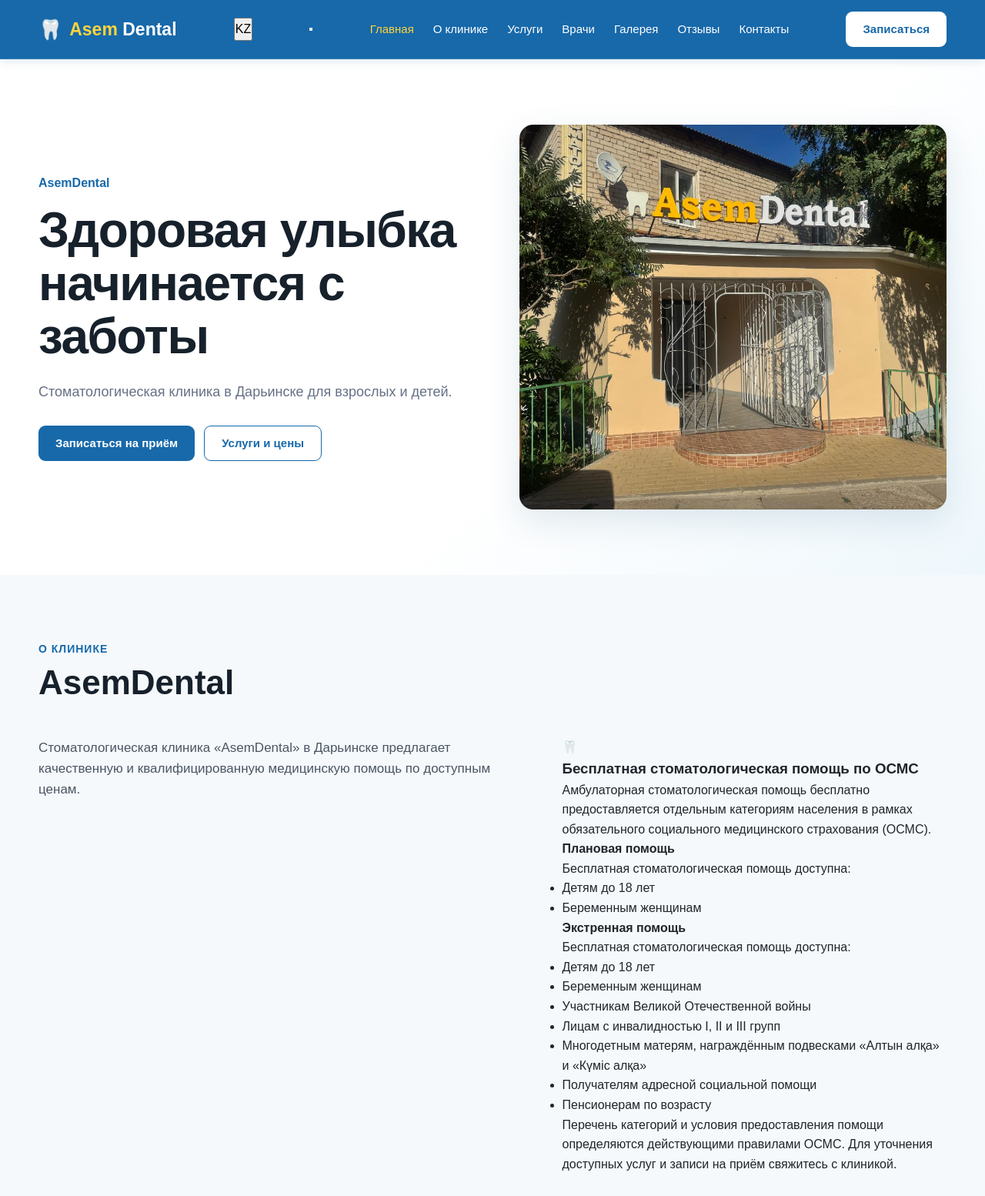
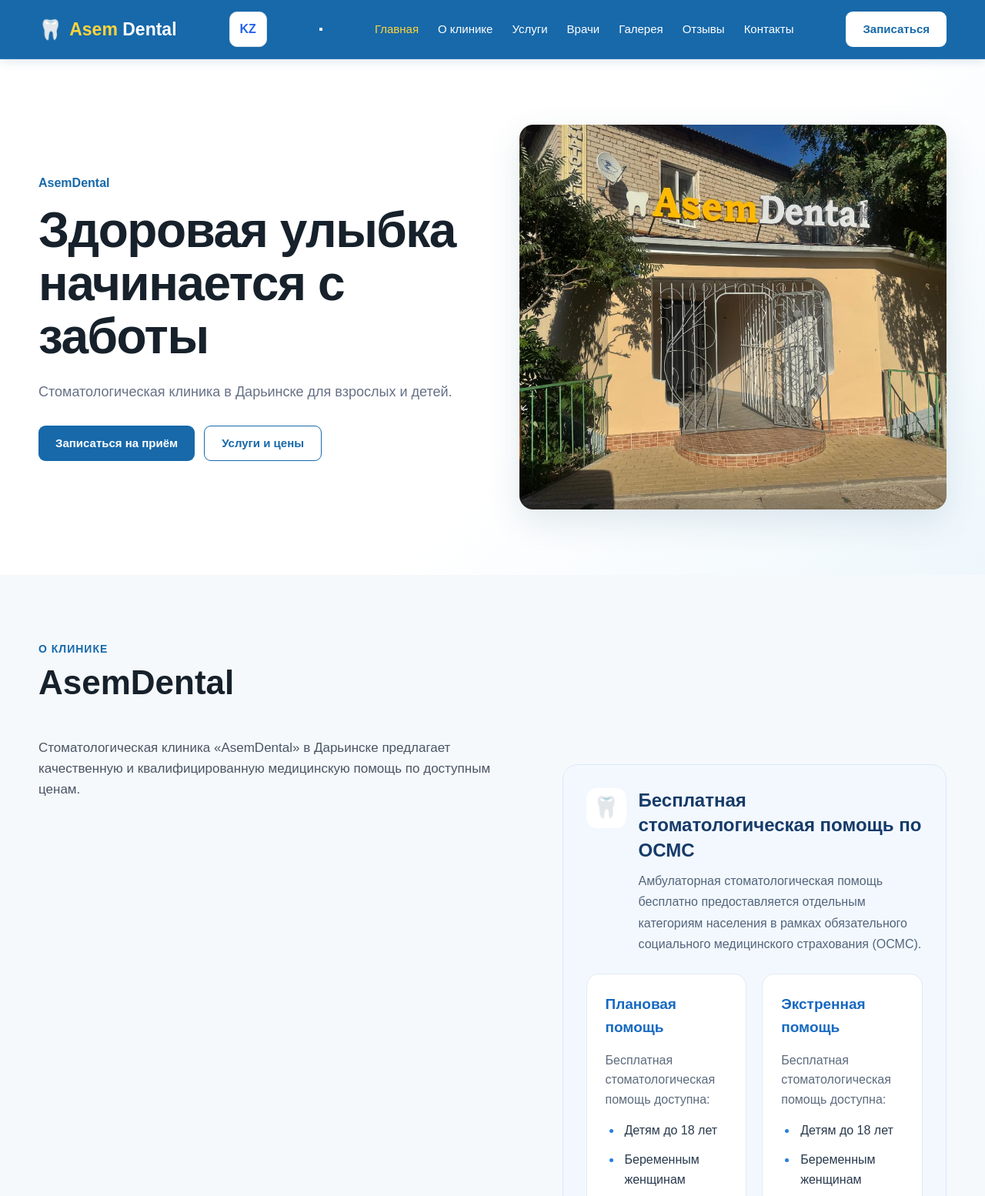
Before and after one commit to Mikolinws/AsemDental, a plain HTML site: page index.html in a window 1280 px wide. Shown: the top 1554 px of the page at 77% size. Drawn offline with Linux system fonts and the light colour scheme.

Commit message:
Update style.css

```diff
--- a/style.css
+++ b/style.css
@@ -1398,3 +1398,199 @@
         height: 300px;
     }
 }
+.language-switch {
+display: flex;
+gap: 5px;
+padding: 4px;
+background: #fff;
+border: 1px solid #dce6f2;
+border-radius: 10px;
+}
+
+.lang-btn {
+padding: 8px 12px;
+border: none;
+border-radius: 7px;
+background: transparent;
+color: #31506f;
+font-weight: bold;
+cursor: pointer;
+}
+
+.lang-btn.active {
+background: #246bce;
+color: white;
+}
+/* =====================================
+   БЕСПЛАТНАЯ СТОМАТОЛОГИЯ ПО ОСМС
+   ===================================== */
+
+.osms-section {
+    margin-top: 35px;
+    padding: 30px;
+    background: #f3f8ff;
+    border: 1px solid #dce9f8;
+    border-radius: 20px;
+}
+
+.osms-heading {
+    display: flex;
+    align-items: flex-start;
+    gap: 16px;
+    margin-bottom: 25px;
+}
+
+.osms-icon {
+    display: flex;
+    align-items: center;
+    justify-content: center;
+    flex-shrink: 0;
+    width: 52px;
+    height: 52px;
+    background: #ffffff;
+    border-radius: 14px;
+    font-size: 27px;
+}
+
+.osms-heading h3 {
+    margin: 0 0 10px;
+    color: #163b69;
+    font-size: 24px;
+    line-height: 1.35;
+}
+
+.osms-heading p {
+    margin: 0;
+    color: #53657b;
+    line-height: 1.7;
+}
+
+.osms-grid {
+    display: grid;
+    grid-template-columns: repeat(2, minmax(0, 1fr));
+    gap: 20px;
+}
+
+.osms-card {
+    padding: 24px;
+    background: #ffffff;
+    border: 1px solid #e2eaf4;
+    border-radius: 16px;
+}
+
+.osms-card h4 {
+    margin: 0 0 14px;
+    color: #1769c2;
+    font-size: 19px;
+}
+
+.osms-description {
+    margin: 0 0 15px;
+    color: #5c6b7c;
+    line-height: 1.6;
+}
+
+.osms-card ul {
+    margin: 0;
+    padding-left: 21px;
+}
+
+.osms-card li {
+    margin-bottom: 12px;
+    padding-left: 4px;
+    color: #29394d;
+    line-height: 1.6;
+}
+
+.osms-card li:last-child {
+    margin-bottom: 0;
+}
+
+.osms-card li::marker {
+    color: #2580df;
+}
+
+.osms-note {
+    margin: 22px 0 0;
+    color: #64748b;
+    font-size: 13px;
+    line-height: 1.7;
+}
+
+/* АДАПТАЦИЯ ДЛЯ ТЕЛЕФОНОВ */
+
+@media (max-width: 768px) {
+    .osms-section {
+        margin-top: 25px;
+        padding: 20px;
+        border-radius: 16px;
+    }
+
+    .osms-heading {
+        gap: 12px;
+    }
+
+    .osms-heading h3 {
+        font-size: 20px;
+    }
+
+    .osms-grid {
+        grid-template-columns: 1fr;
+        gap: 15px;
+    }
+
+    .osms-card {
+        padding: 20px;
+    }
+}
+
+@media (max-width: 400px) {
+    .osms-section {
+        padding: 15px;
+    }
+
+    .osms-heading {
+        flex-direction: column;
+    }
+
+    .osms-heading h3 {
+        font-size: 19px;
+    }
+}
+.language-button {
+    padding: 10px 16px;
+    border: 1px solid #dce3ec;
+    border-radius: 10px;
+    background: #fff;
+    color: #2563eb;
+    font-weight: 700;
+    cursor: pointer;
+    transition: 0.2s ease;
+}
+
+.language-button:hover {
+    background: #2563eb;
+    color: #fff;
+}
+.language-button {
+    flex-shrink: 0;
+    padding: 9px 13px;
+    border: 1px solid #dce3ec;
+    border-radius: 10px;
+    background: #fff;
+    color: #2563eb;
+    font: inherit;
+    font-weight: 700;
+    cursor: pointer;
+    transition: background 0.2s, color 0.2s;
+}
+
+.language-button:hover {
+    background: #2563eb;
+    color: #fff;
+}
+
+.language-button:focus-visible {
+    outline: 2px solid #2563eb;
+    outline-offset: 3px;
+}
```
